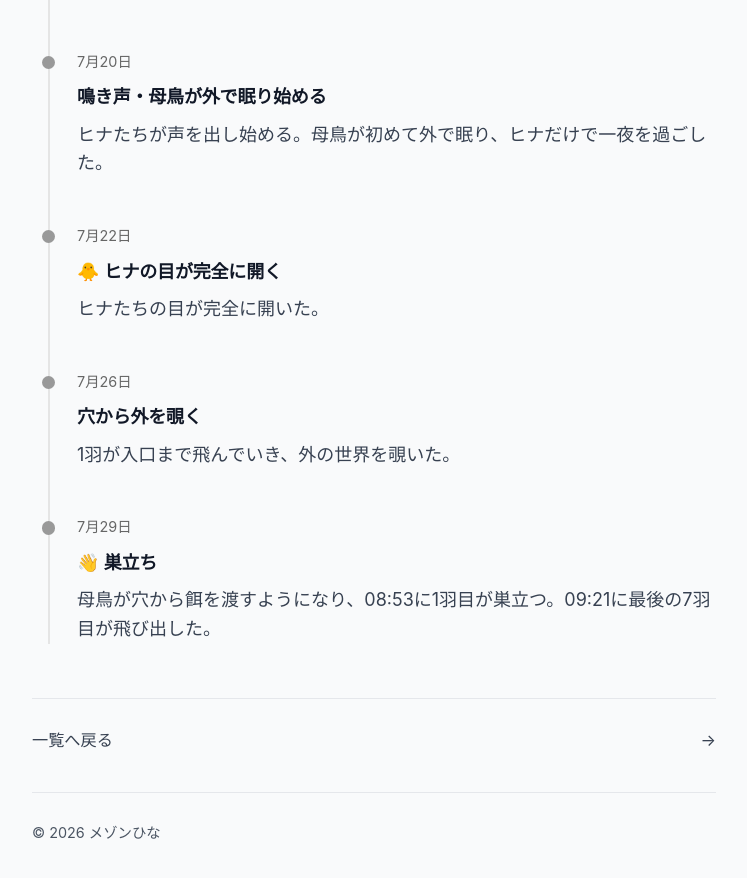
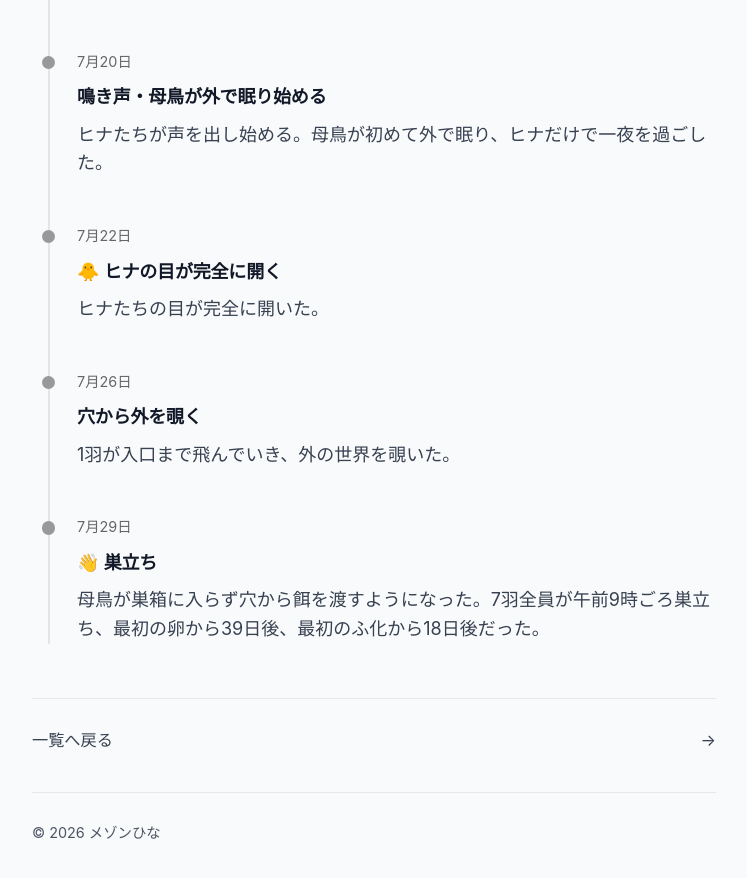
Before and after one commit to tagawa/maison-hina, a Jekyll site: the page built from ja/timeline-2020.html, in a window 1280 px wide and 900 px high, scrolled down 1643 px. Shown: the top 878 px of the window, without its empty margins (266-1013 px from the left). Built offline with Jekyll 4.4.1, drawn with Linux system fonts in a browser that asks for light colours; comment, search, counter and statistics services are not loaded.

Commit message:
Update timeline-2020.html

```diff
--- a/ja/timeline-2020.html
+++ b/ja/timeline-2020.html
@@ -50,7 +50,7 @@ events:
 
   - date: "7月29日"
     title: "👋 巣立ち"
-    description: "母鳥が穴から餌を渡すようになり、08:53に1羽目が巣立つ。09:21に最後の7羽目が飛び出した。"
+    description: "母鳥が巣箱に入らず穴から餌を渡すようになった。7羽全員が午前9時ごろ巣立ち、最初の卵から39日後、最初のふ化から18日後だった。"
 ---
 
 <h1>{{ page.title }}</h1>
```
